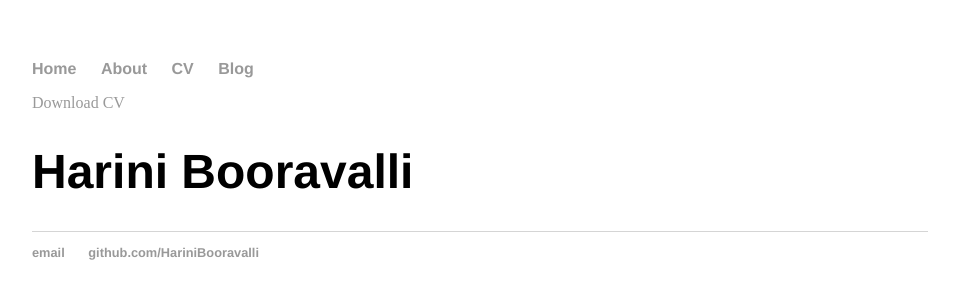
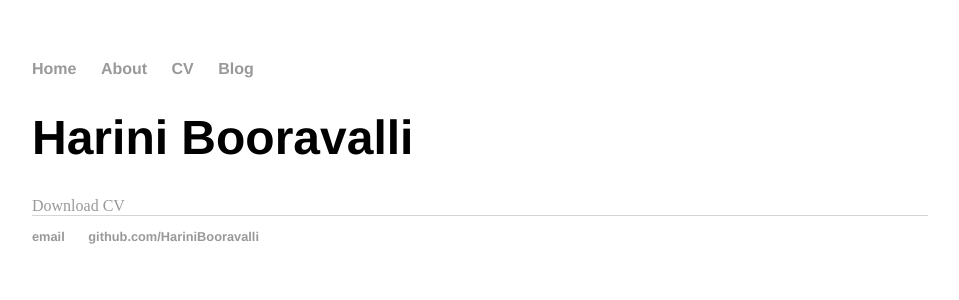
Before and after one commit to HariniBooravalli/HariniBooravalli.github.io, a Jekyll site: the page built from cv/index.html, in a window 1280 px wide. Shown: the top 300 px of the page, without its empty margins (160-1119 px from the left). Built offline with Jekyll 4.4.1, drawn with Linux system fonts in a browser that asks for light colours.

Commit message:
Update index.html

```diff
--- a/cv/index.html
+++ b/cv/index.html
@@ -4,8 +4,6 @@ title: CV of Harini Booravalli Suresh
 ---
 
 	<div class="cv">
-		<a href="Harini_Resume2020.pdf" class="download" title="Download CV as PDF">Download CV</a>
-					<h1>Harini Booravalli</h1>
-
-
-	</div>
+		<h1>Harini Booravalli</h1>
+		<a href="cv/Harini_Resume2020.pdf" class="download" title="Download CV as PDF">Download CV</a>
+        </div>
```
